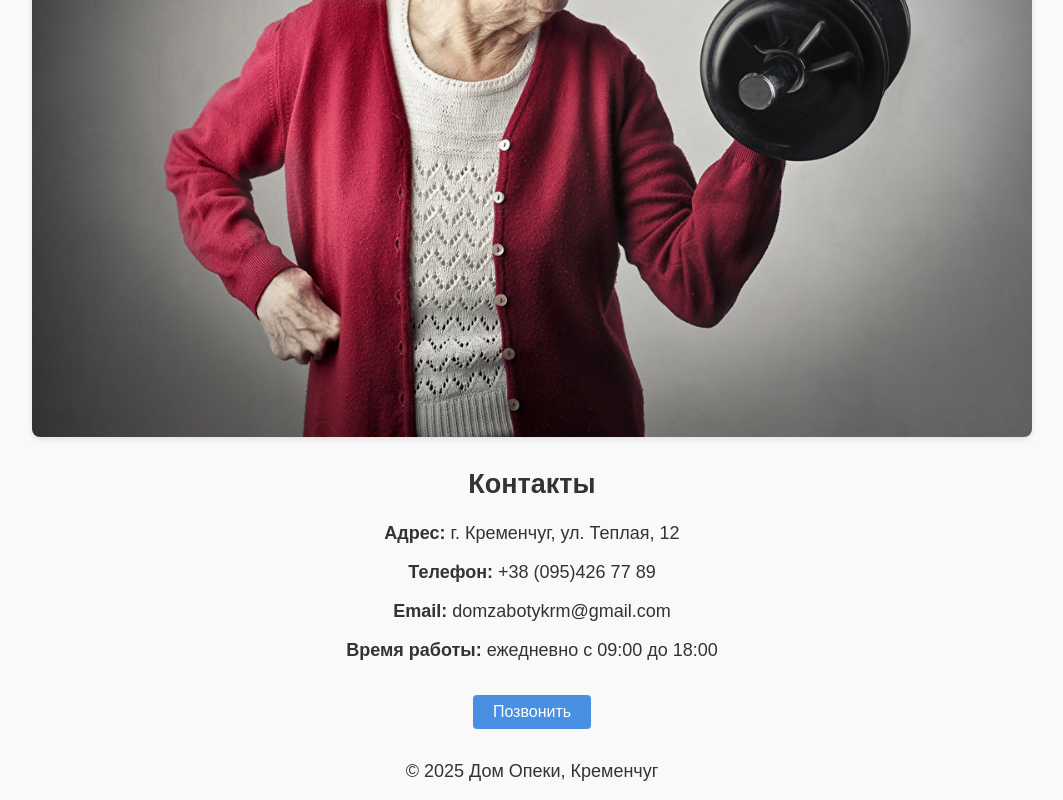
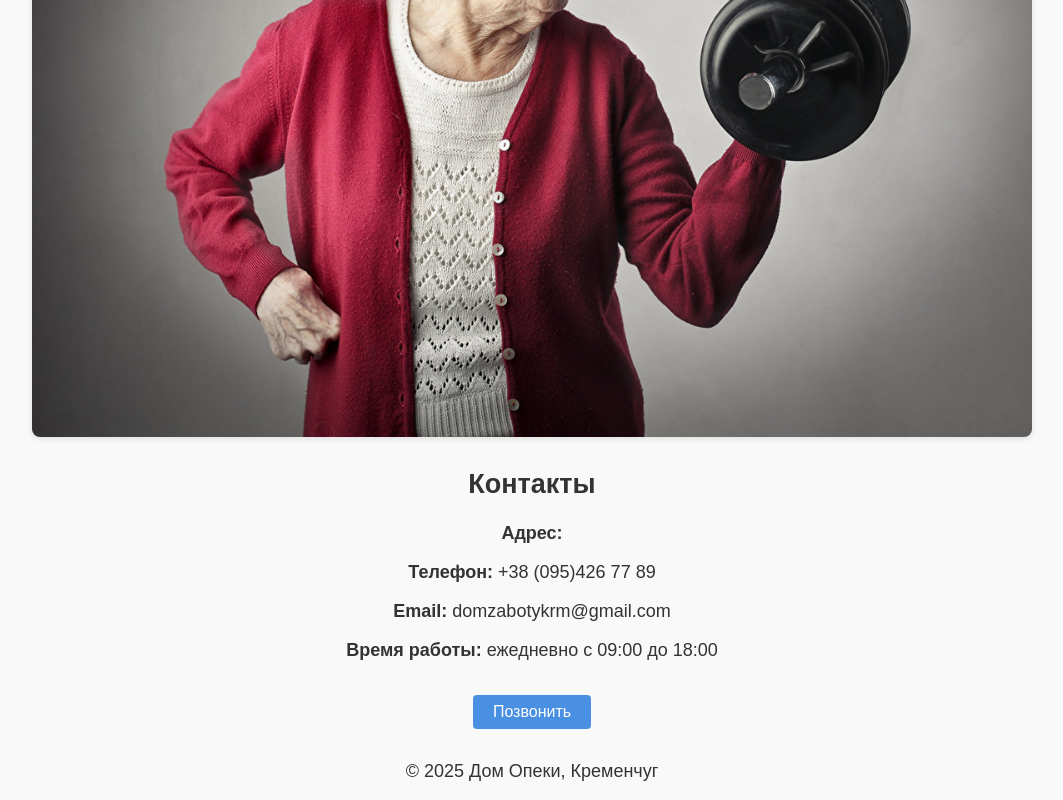
Before and after one commit to domopeki/domopeki.github.io, a plain HTML site: page index.html in a window 1280 px wide. Shown: the part 2396-3196 px from the top of the page, without its empty margins (108-1171 px from the left). Drawn offline with Linux system fonts and the light colour scheme.

Commit message:
Update index.html

```diff
--- a/index.html
+++ b/index.html
@@ -62,7 +62,7 @@ function toggleMenu() {
 
   <section class="contact" id="contacts">
     <h2>Контакты</h2>
-    <p><strong>Адрес:</strong> г. Кременчуг, ул. Теплая, 12</p>
+    <p><strong>Адрес:</strong> </p>
     <p><strong>Телефон:</strong> +38 (095)426 77 89</p>
     <p><strong>Email:</strong> domzabotykrm@gmail.com</p>
     <p><strong>Время работы:</strong> ежедневно с 09:00 до 18:00</p>
```
